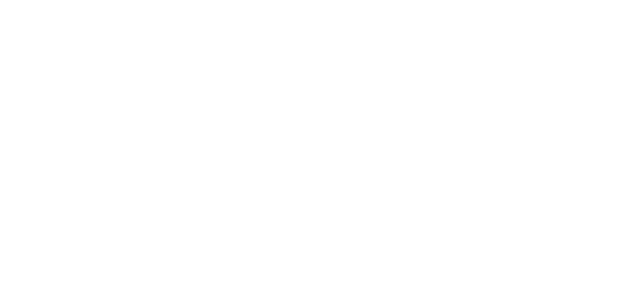
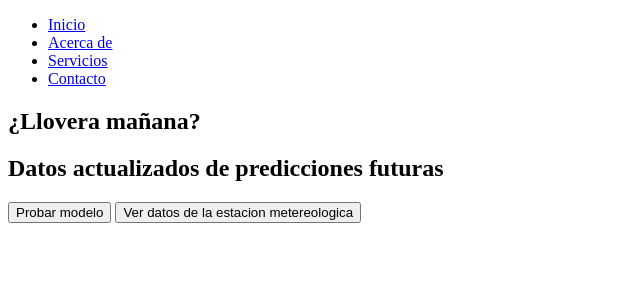
Before and after one commit to ThePolanco/Aplicativo_MCPP, a Flask app: page / in a window 1280 px wide. Before the commit the part shown is empty. Shown: the top 300 px of the page, without its empty margins (0-640 px from the left). Run offline with Flask 3, Linux system fonts and the light colour scheme.

Commit message:
Uptade index.html
UPDATE!

```diff
--- a/src/templates/index.html
+++ b/src/templates/index.html
@@ -10,16 +10,25 @@
         <!--Parte superior del index-->
         <header class="header">
             <nav class="nav">
-
+                <ul>
+                    <li><a href="#">Inicio</a></li>
+                    <li><a href="#">Acerca de</a></li>
+                    <li><a href="#">Servicios</a></li>
+                    <li><a href="#">Contacto</a></li>
+                </ul>
             </nav>
         </header>
         <!--Cuerpo del index-->
         <body class="body">
             <section class="area_1">
-
+                <h2>¿Llovera mañana?</h2>
             </section>
             <section class="area_2">
-
+                <h2>Datos actualizados de predicciones futuras</h2>
+            </section>
+            <section class="area_3">
+                <button class="boton1">Probar modelo</button>
+                <button class="boton2">Ver datos de la estacion metereologica</button>
             </section>
         </body>
         <!--Parte inferior del index-->
```
